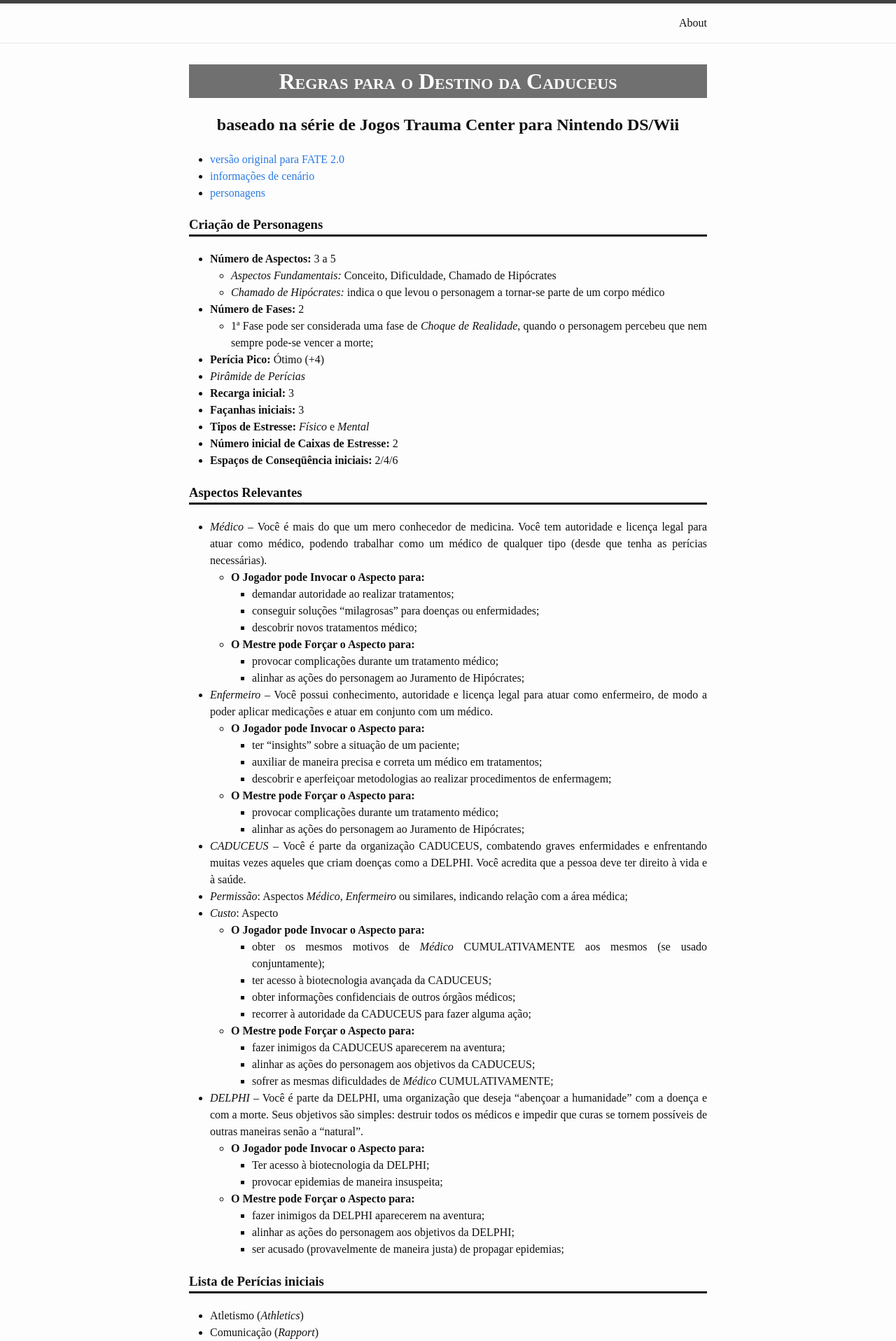
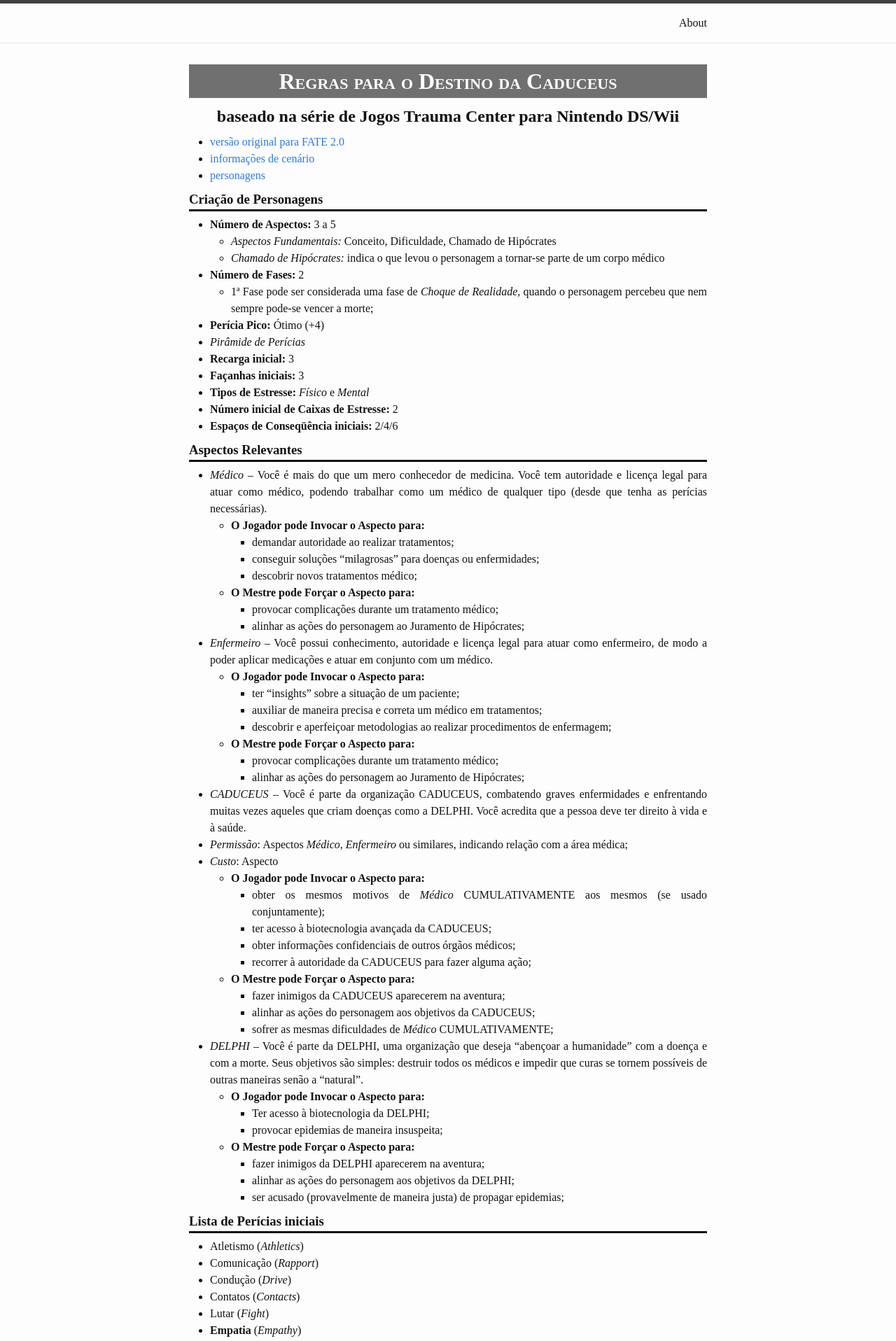
Before and after one commit to fabiocosta0305/fabiocosta0305.github.io-old, a Jekyll site: the page built from _posts/2015-05-21-DestinoDaCaduceus-regras.md, in a window 1280 px wide. Shown: the top 1916 px of the page at 70% size. Built offline with Jekyll 4.4.1, drawn with Linux system fonts in a browser that asks for light colours; some web fonts are replaced; Markdown is read by kramdown in place of the engine named in the settings.

```diff
--- a/_sass/_posts.scss
+++ b/_sass/_posts.scss
@@ -33,7 +33,7 @@ h1, h2, h3, h4, h5, h6,
 p, blockquote, pre,
 ul, ol, dl, figure,
 %vertical-rhythm {
-    margin-bottom: $spacing-unit * 0.66;
+    margin-bottom: $spacing-unit * 0.25;
 }
 
 
```
